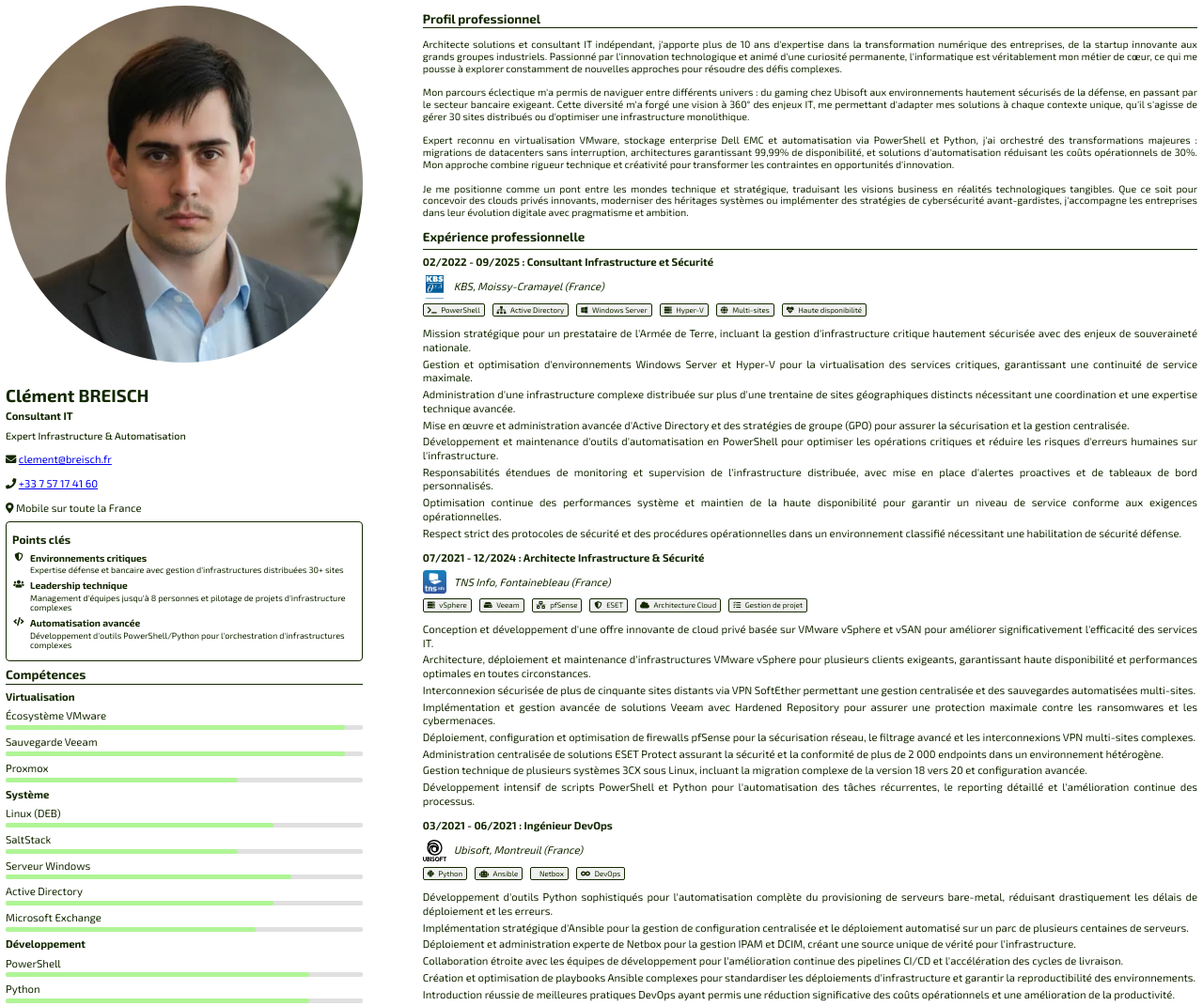
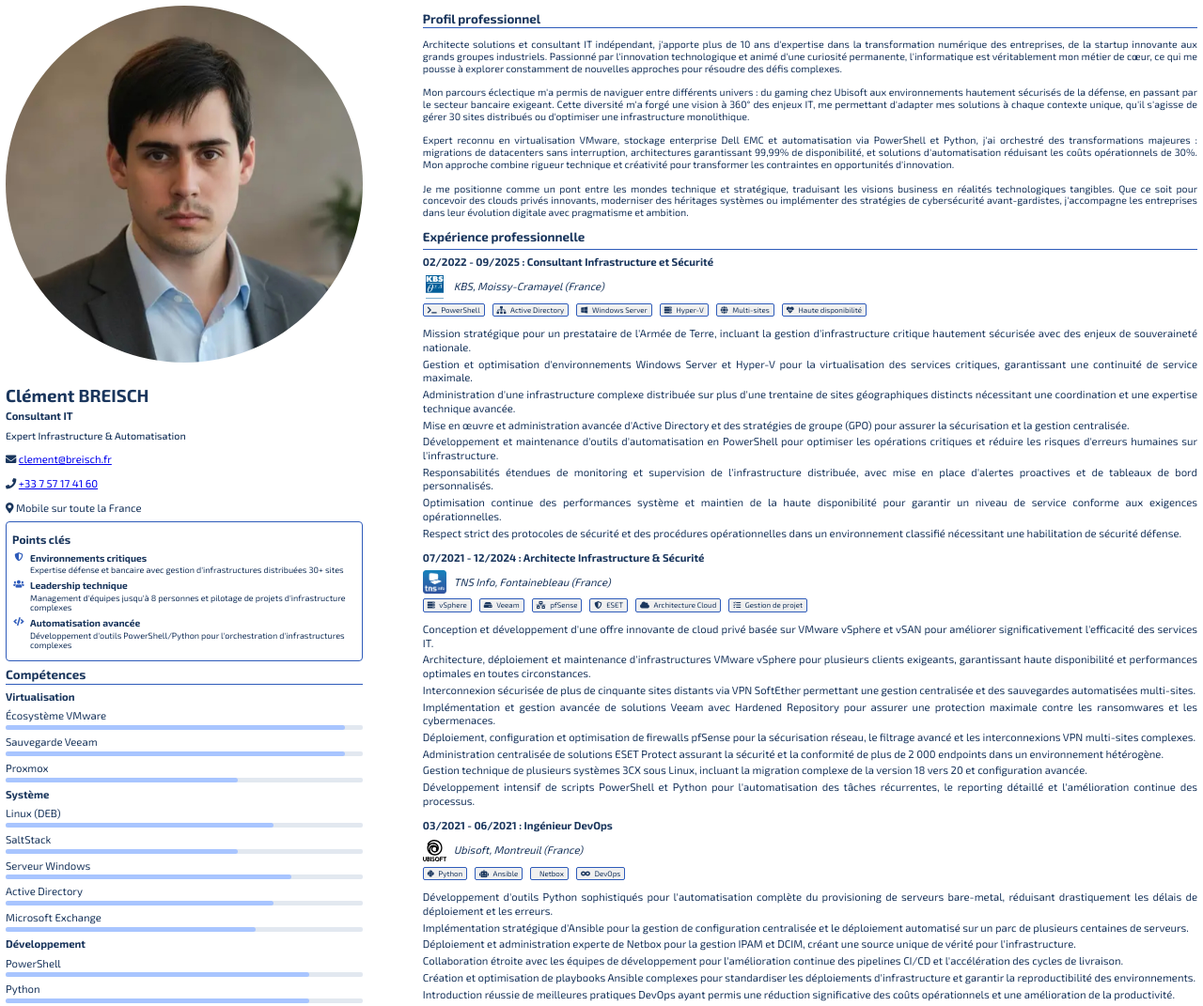
Before and after one commit to Flyy-y/cv, a plain HTML site: page docs/printable.html in a window 1280 px wide. Shown: the top 1071 px of the page at 94% size. Drawn offline with Linux system fonts and the light colour scheme.

Commit message:
update printable css

```diff
--- a/docs/css/print-style.css
+++ b/docs/css/print-style.css
@@ -25,7 +25,7 @@
             page-break-inside: avoid !important;
             break-inside: avoid !important;
             background-color: #f0f0f0 !important;
-            border: 1px solid #142800 !important;
+            border: 1px solid #2E5BBA !important;
         }
 
         /* Ensure skill badges container displays properly */
@@ -40,7 +40,7 @@
 
 body {
     font-family: 'Exo 2', sans-serif;
-    color: #142800;
+    color: #1A365D;
     margin: 0;
     font-size: 8.5pt;
     line-height: 1.3;
@@ -50,21 +50,21 @@ body {
 
 h1 {
     font-size: 14pt;
-    color: #142800;
+    color: #1A365D;
     margin-bottom: 3px;
 }
 
 h2 {
     font-size: 10pt;
-    color: #142800;
+    color: #1A365D;
     margin-top: 6px;
     margin-bottom: 4px;
-    border-bottom: 1px solid #142800;
+    border-bottom: 1px solid #2E5BBA;
 }
 
 h3 {
     font-size: 9pt;
-    color: #142800;
+    color: #1A365D;
     margin-top: 5px;
     margin-bottom: 3px;
 }
@@ -116,7 +116,7 @@ h5 {
 /* Key points section for print - optimized for narrow left column */
 .key-points-section {
     background: none !important;
-    border: 1px solid #142800 !important;
+    border: 1px solid #2E5BBA !important;
     border-radius: 4px;
     padding: 6px;
     margin: 5px 0;
@@ -134,7 +134,7 @@ h5 {
 .key-points-item i {
     margin-right: 5px;
     font-size: 0.8em;
-    color: #142800;
+    color: #2E5BBA;
     float: left;
     width: 14px;
     text-align: center;
@@ -177,14 +177,14 @@ ul li {
 .skills-section h4 {
     font-size: 8pt;
     margin-bottom: 3px;
-    color: #142800;
+    color: #1A365D;
 }
 
 /* Progress bars - compact for left column */
 .progress-bar {
     height: 5px;
     border-radius: 2px;
-    background-color: #e0e0e0;
+    background-color: #E2E8F0;
     margin-bottom: 6px;
     width: 100%;
     display: block;
@@ -192,7 +192,7 @@ ul li {
 }
 
 .progress-bar-fill, .progress-bar-inner {
-    background-color: #AFF596;
+    background-color: #A8C5FF;
     height: 100%;
     border-radius: 3px;
     display: block;
@@ -212,10 +212,10 @@ ul li {
     display: inline-block;
     padding: 1px 4px;
     background-color: #f0f0f0;
-    border: 1px solid #142800;
+    border: 1px solid #2E5BBA;
     border-radius: 2px;
     font-size: 0.7em;
-    color: #142800;
+    color: #1A365D;
     page-break-inside: avoid;
     break-inside: avoid;
 }
@@ -226,7 +226,7 @@ ul li {
 
 /* Experience section */
 .experience-section h2 {
-    border-bottom: 1px solid #142800;
+    border-bottom: 1px solid #2E5BBA;
     padding-bottom: 4px;
     margin-bottom: 8px;
 }
```
